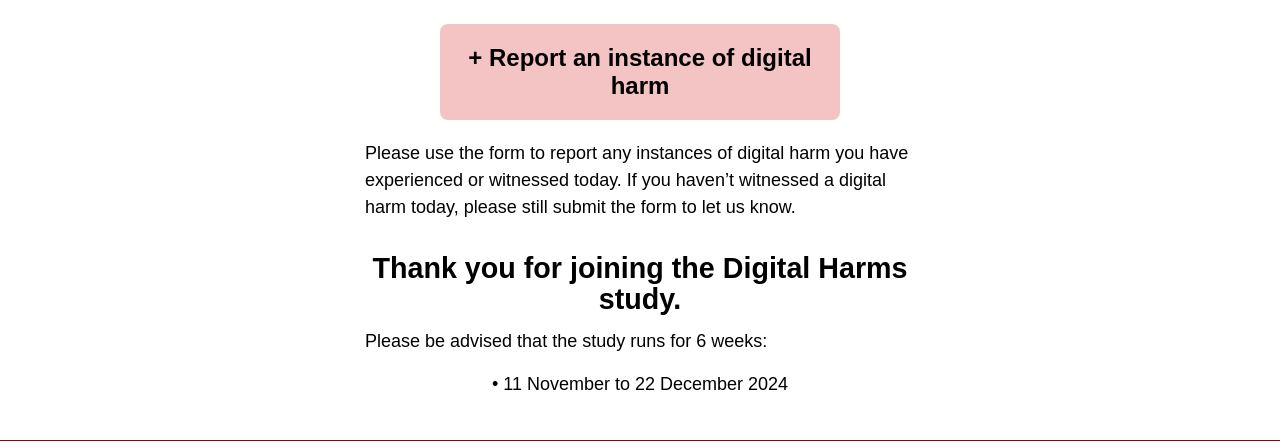
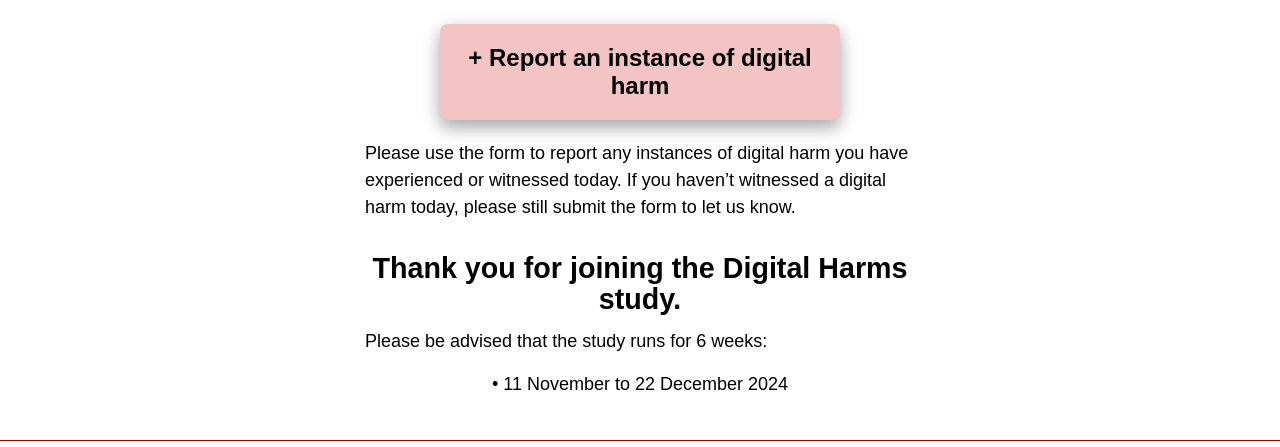
Before and after one commit to queercomputer/digitalharms, a website built with Vite: page index.html in a window 1280 px wide. Shown: the part 277-724 px from the top of the page. Built offline with nearby package versions, Linux system fonts and the light colour scheme; a script that the page names is missing.

Commit message:
Update style.css

```diff
--- a/style.css
+++ b/style.css
@@ -480,6 +480,7 @@ div.survey-page-body {
   border: none;
   border-radius: 8px;
   cursor: pointer;
+  box-shadow:0 8px 16px 0 rgba(0,0,0,0.2), 0 6px 20px 0 rgba(0,0,0,0.19);
 }
 
 .report-button:hover {
```
